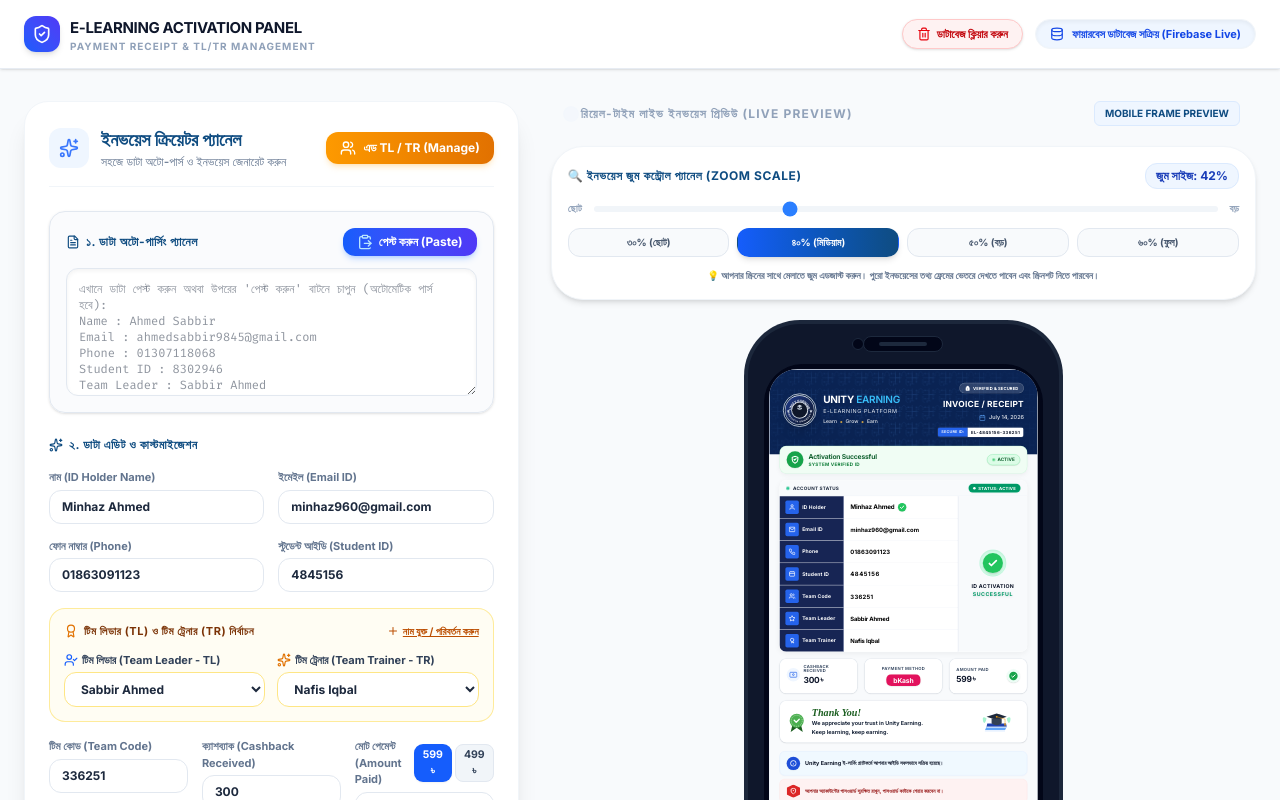
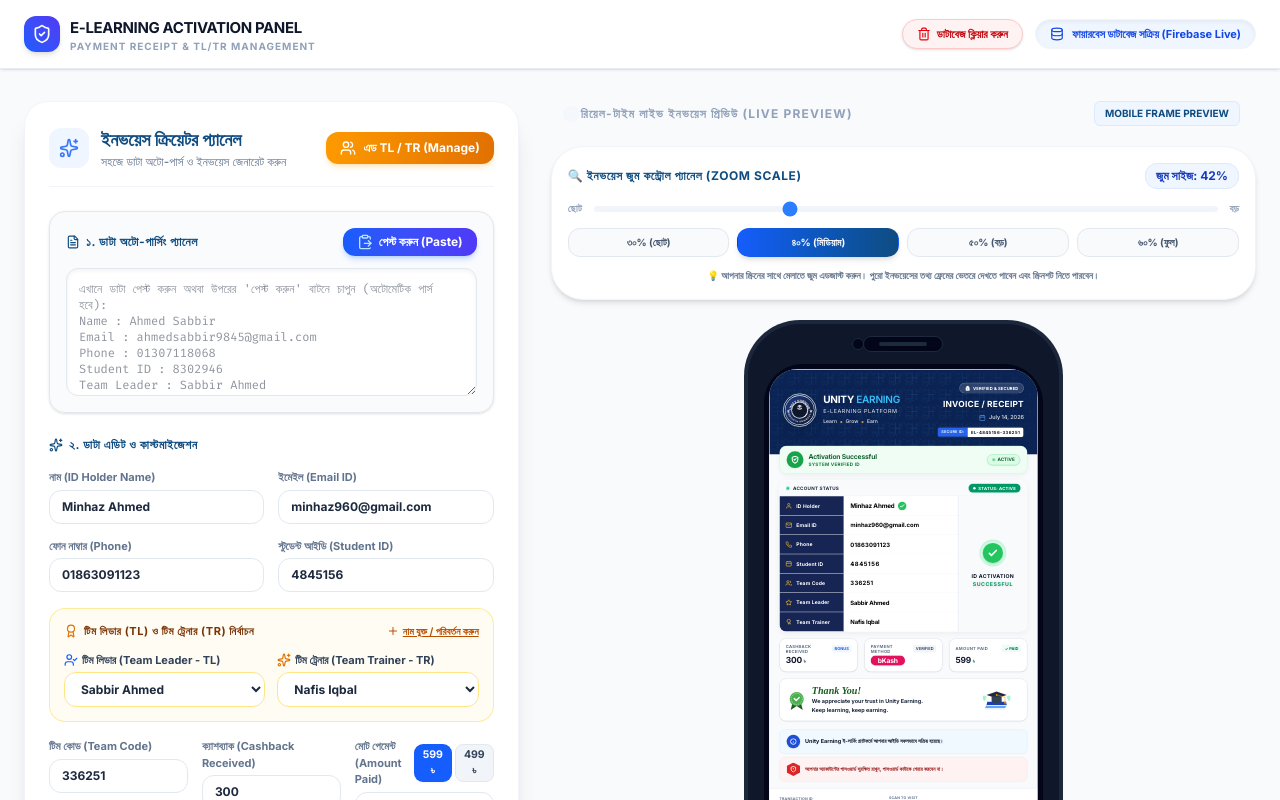
Before and after one commit to learninghubbd2126509574-ai/invoice, a React (Vite) app: page / in a window 1280 px wide. Shown: the top 800 px of the page. Built offline with nearby package versions, Linux system fonts and the light colour scheme; a web font is replaced by a local one.

Commit message:
style: update ID holder icon in InvoicePreview
Replace the user icon with a simplified, amber-colored version to improve visual consistency and layout within the invoice details block.

```diff
--- a/src/components/InvoicePreview.tsx
+++ b/src/components/InvoicePreview.tsx
@@ -226,13 +226,11 @@
 
             {/* Row 1: ID Holder (Name) */}
             <div className="flex min-h-[46px] border-b border-slate-200">
-              <div className="w-[36%] bg-[#172554] px-3.5 py-2.5 flex items-center gap-2 border-r border-blue-900/40">
-                <div className="w-8 h-8 rounded-sm bg-[#2563eb] flex items-center justify-center shadow-sm">
-                  <svg viewBox="0 0 24 24" className="w-4 h-4 text-white fill-none stroke-current" strokeWidth="2.5">
+              <div className="w-[36%] bg-[#172554] px-3.5 py-2.5 flex items-center gap-2.5 border-r border-blue-900/40">
+                <svg viewBox="0 0 24 24" className="w-4 h-4 text-[#fbbf24] flex-shrink-0 fill-none stroke-current" strokeWidth="2.2">
                   <path d="M20 21v-2a4 4 0 00-4-4H8a4 4 0 00-4 4v2" />
                   <circle cx="12" cy="7" r="4" />
                 </svg>
-                </div>
                 <span className="text-[12px] font-bold tracking-wide text-white whitespace-nowrap">ID Holder</span>
               </div>
               <div className="w-[64%] bg-white px-4 py-2 flex items-center gap-2 overflow-hidden">
@@ -247,13 +245,11 @@
 
             {/* Row 2: Email */}
             <div className="flex min-h-[46px] border-b border-slate-200">
-              <div className="w-[36%] bg-[#172554] px-3.5 py-2.5 flex items-center gap-2 border-r border-blue-900/40">
-                <div className="w-8 h-8 rounded-sm bg-[#2563eb] flex items-center justify-center shadow-sm">
-                  <svg viewBox="0 0 24 24" className="w-4 h-4 text-white fill-none stroke-current" strokeWidth="2.5">
+              <div className="w-[36%] bg-[#172554] px-3.5 py-2.5 flex items-center gap-2.5 border-r border-blue-900/40">
+                <svg viewBox="0 0 24 24" className="w-4 h-4 text-[#fbbf24] flex-shrink-0 fill-none stroke-current" strokeWidth="2.2">
                   <path d="M4 4h16c1.1 0 2 .9 2 2v12c0 1.1-.9 2-2 2H4c-1.1 0-2-.9-2-2V6c0-1.1.9-2 2-2z" />
                   <polyline points="22,6 12,13 2,6" />
                 </svg>
-                </div>
                 <span className="text-[12px] font-bold tracking-wide text-white whitespace-nowrap">Email ID</span>
               </div>
               <div className="w-[64%] bg-white px-4 py-2 flex items-center overflow-hidden">
@@ -263,12 +259,10 @@
 
             {/* Row 3: Phone */}
             <div className="flex min-h-[46px] border-b border-slate-200">
-              <div className="w-[36%] bg-[#172554] px-3.5 py-2.5 flex items-center gap-2 border-r border-blue-900/40">
-                <div className="w-8 h-8 rounded-sm bg-[#2563eb] flex items-center justify-center shadow-sm">
-                  <svg viewBox="0 0 24 24" className="w-4 h-4 text-white fill-none stroke-current" strokeWidth="2.5">
+              <div className="w-[36%] bg-[#172554] px-3.5 py-2.5 flex items-center gap-2.5 border-r border-blue-900/40">
+                <svg viewBox="0 0 24 24" className="w-4 h-4 text-[#fbbf24] flex-shrink-0 fill-none stroke-current" strokeWidth="2.2">
                   <path d="M22 16.92v3a2 2 0 01-2.18 2 19.79 19.79 0 01-8.63-3.07 19.5 19.5 0 01-6-6 19.79 19.79 0 01-3.07-8.67A2 2 0 014.11 2h3a2 2 0 012 1.72 12.84 12.84 0 00.7 2.81 2 2 0 01-.45 2.11L8.09 9.91a16 16 0 006 6l1.27-1.27a2 2 0 012.11-.45 12.84 12.84 0 002.81.7A2 2 0 0122 16.92z" />
                 </svg>
-                </div>
                 <span className="text-[12px] font-bold tracking-wide text-white whitespace-nowrap">Phone</span>
               </div>
               <div className="w-[64%] bg-white px-4 py-2 flex items-center">
@@ -278,15 +272,13 @@
 
             {/* Row 4: Student ID */}
             <div className="flex min-h-[46px] border-b border-slate-200">
-              <div className="w-[36%] bg-[#172554] px-3.5 py-2.5 flex items-center gap-2 border-r border-blue-900/40">
-                <div className="w-8 h-8 rounded-sm bg-[#2563eb] flex items-center justify-center shadow-sm">
-                  <svg viewBox="0 0 24 24" className="w-4 h-4 text-white fill-none stroke-current" strokeWidth="2.5">
+              <div className="w-[36%] bg-[#172554] px-3.5 py-2.5 flex items-center gap-2.5 border-r border-blue-900/40">
+                <svg viewBox="0 0 24 24" className="w-4 h-4 text-[#fbbf24] flex-shrink-0 fill-none stroke-current" strokeWidth="2.2">
                   <rect x="3" y="4" width="18" height="16" rx="2" ry="2" />
                   <line x1="16" y1="2" x2="16" y2="4" />
                   <line x1="8" y1="2" x2="8" y2="4" />
                   <line x1="3" y1="10" x2="21" y2="10" />
                 </svg>
-                </div>
                 <span className="text-[12px] font-bold tracking-wide text-white whitespace-nowrap">Student ID</span>
               </div>
               <div className="w-[64%] bg-white px-4 py-2 flex items-center">
@@ -296,15 +288,13 @@
 
             {/* Row 5: Team Code */}
             <div className="flex min-h-[46px] border-b border-slate-200">
-              <div className="w-[36%] bg-[#172554] px-3.5 py-2.5 flex items-center gap-2 border-r border-blue-900/40">
-                <div className="w-8 h-8 rounded-sm bg-[#2563eb] flex items-center justify-center shadow-sm">
-                  <svg viewBox="0 0 24 24" className="w-4 h-4 text-white fill-none stroke-current" strokeWidth="2.5">
+              <div className="w-[36%] bg-[#172554] px-3.5 py-2.5 flex items-center gap-2.5 border-r border-blue-900/40">
+                <svg viewBox="0 0 24 24" className="w-4 h-4 text-[#fbbf24] flex-shrink-0 fill-none stroke-current" strokeWidth="2.2">
                   <path d="M17 21v-2a4 4 0 00-4-4H5a4 4 0 00-4 4v2" />
                   <circle cx="9" cy="7" r="4" />
                   <path d="M23 21v-2a4 4 0 00-3-3.87" />
                   <path d="M16 3.13a4 4 0 010 7.75" />
                 </svg>
-                </div>
                 <span className="text-[12px] font-bold tracking-wide text-white whitespace-nowrap">Team Code</span>
               </div>
               <div className="w-[64%] bg-white px-4 py-2 flex items-center">
@@ -314,12 +304,10 @@
 
             {/* Row 6: Team Leader (TL) */}
             <div className="flex min-h-[46px] border-b border-slate-200">
-              <div className="w-[36%] bg-[#172554] px-3.5 py-2.5 flex items-center gap-2 border-r border-blue-900/40">
-                <div className="w-8 h-8 rounded-sm bg-[#2563eb] flex items-center justify-center shadow-sm">
-                  <svg viewBox="0 0 24 24" className="w-4 h-4 text-white fill-none stroke-current" strokeWidth="2.5">
+              <div className="w-[36%] bg-[#172554] px-3.5 py-2.5 flex items-center gap-2.5 border-r border-blue-900/40">
+                <svg viewBox="0 0 24 24" className="w-4 h-4 text-[#fbbf24] flex-shrink-0 fill-none stroke-current" strokeWidth="2.2">
                   <polygon points="12 2 15.09 8.26 22 9.27 17 14.14 18.18 21.02 12 17.77 5.82 21.02 7 14.14 2 9.27 8.91 8.26 12 2" />
                 </svg>
-                </div>
                 <span className="text-[12px] font-bold tracking-wide text-white whitespace-nowrap">Team Leader</span>
               </div>
               <div className="w-[64%] bg-white px-4 py-2 flex items-center">
@@ -329,13 +317,11 @@
 
             {/* Row 7: Team Trainer (TR) */}
             <div className="flex min-h-[46px]">
-              <div className="w-[36%] bg-[#172554] px-3.5 py-2.5 flex items-center gap-2 border-r border-blue-900/40">
-                <div className="w-8 h-8 rounded-sm bg-[#2563eb] flex items-center justify-center shadow-sm">
-                  <svg viewBox="0 0 24 24" className="w-4 h-4 text-white fill-none stroke-current" strokeWidth="2.5">
+              <div className="w-[36%] bg-[#172554] px-3.5 py-2.5 flex items-center gap-2.5 border-r border-blue-900/40">
+                <svg viewBox="0 0 24 24" className="w-4 h-4 text-[#fbbf24] flex-shrink-0 fill-none stroke-current" strokeWidth="2.2">
                   <path d="M12 15l-2 5l4-2l4 2l-2-5" />
                   <circle cx="12" cy="9" r="6" />
                 </svg>
-                </div>
                 <span className="text-[12px] font-bold tracking-wide text-white whitespace-nowrap">Team Trainer</span>
               </div>
               <div className="w-[64%] bg-white px-4 py-2 flex items-center">
@@ -373,52 +359,53 @@
         {/* 4. FINANCIAL SUMMARY PANEL (Cashback, Payment Method, Amount Paid) */}
         <div className="flex gap-4">
           {/* Card 1: Cashback */}
-          <div className="flex-1 bg-white rounded-[1rem] p-3 flex flex-col items-center justify-center border border-slate-200/90 shadow-sm">
-            <div className="flex items-center gap-2 mb-1.5 z-10 w-full justify-start pl-1">
-              <div className="w-8 h-8 rounded-full bg-blue-50 flex items-center justify-center flex-shrink-0">
-                <svg viewBox="0 0 24 24" className="w-5 h-5 text-[#2563eb] fill-none stroke-current" strokeWidth="2">
-                  <rect x="2" y="5" width="20" height="14" rx="2" ry="2" />
-                  <line x1="12" y1="17" x2="12" y2="17" />
-                  <path d="M12 9a2.5 2.5 0 1 0 0 5 2.5 2.5 0 1 0 0-5z" />
-                </svg>
-              </div>
-              <div className="flex flex-col">
-                <span className="text-slate-600 text-[10px] font-black tracking-wider uppercase leading-none">
+          <div className="flex-1 bg-white rounded-[1rem] p-3.5 h-[80px] flex flex-col justify-between border border-slate-200/90 shadow-sm">
+            <div className="flex items-center justify-between w-full">
+              <span className="text-slate-500 text-[10px] font-black tracking-wider uppercase leading-none">
                 CASHBACK RECEIVED
               </span>
-                <span className="text-slate-900 text-xl font-black font-sans mt-1 tracking-tight flex items-center leading-none">
-                  {cashback} <span className="text-lg ml-0.5 font-bold">৳</span>
+              <span className="text-[9.5px] font-extrabold text-blue-600 bg-blue-50 px-1.5 py-0.5 rounded">
+                BONUS
               </span>
             </div>
+            <div className="flex items-baseline">
+              <span className="text-slate-900 text-xl font-black font-sans tracking-tight leading-none">
+                {cashback}
+              </span>
+              <span className="text-sm font-bold text-slate-700 ml-1">৳</span>
             </div>
           </div>
 
           {/* Card 2: Payment Method */}
-          <div className="flex-1 bg-white rounded-[1rem] p-3 flex flex-col items-center justify-center border border-slate-200/90 shadow-sm">
-            <span className="text-slate-600 text-[10px] font-black tracking-wider uppercase mb-1 z-10 text-center">
+          <div className="flex-1 bg-white rounded-[1rem] p-3.5 h-[80px] flex flex-col justify-between border border-slate-200/90 shadow-sm">
+            <div className="flex items-center justify-between w-full">
+              <span className="text-slate-500 text-[10px] font-black tracking-wider uppercase leading-none">
                 PAYMENT METHOD
               </span>
-            <div className="flex justify-center items-center h-8 w-full z-10">
-              <PaymentMethodLogo method={paymentMethod} className="h-7 object-contain" />
+              <span className="text-[9.5px] font-extrabold text-slate-600 bg-slate-100 px-1.5 py-0.5 rounded">
+                VERIFIED
+              </span>
+            </div>
+            <div className="flex items-center h-6">
+              <PaymentMethodLogo method={paymentMethod} className="h-6 max-h-6 object-contain" />
             </div>
           </div>
 
           {/* Card 3: Amount Paid */}
-          <div className="flex-1 bg-white rounded-[1rem] p-3 flex items-center justify-between border border-slate-200/90 shadow-sm">
-            <div className="flex flex-col z-10 pl-1">
-              <span className="text-slate-600 text-[10px] font-black tracking-wider uppercase leading-none">
+          <div className="flex-1 bg-white rounded-[1rem] p-3.5 h-[80px] flex flex-col justify-between border border-slate-200/90 shadow-sm">
+            <div className="flex items-center justify-between w-full">
+              <span className="text-slate-500 text-[10px] font-black tracking-wider uppercase leading-none">
                 AMOUNT PAID
               </span>
-              <span className="text-slate-900 text-xl font-black font-sans mt-1 tracking-tight flex items-center leading-none">
-                {amountPaid} <span className="text-lg ml-0.5 font-bold">৳</span>
+              <span className="text-[9.5px] font-extrabold text-emerald-700 bg-emerald-50 px-1.5 py-0.5 rounded flex items-center gap-0.5">
+                ✓ PAID
               </span>
             </div>
-            <div className="w-8 h-8 rounded-full bg-emerald-50 flex items-center justify-center z-10 mr-1 shadow-sm">
-              <div className="w-5 h-5 rounded-full bg-[#16a34a] flex items-center justify-center text-white">
-                <svg viewBox="0 0 24 24" className="w-3.5 h-3.5 fill-none stroke-current" strokeWidth="4">
-                  <polyline points="20 6 9 17 4 12" />
-                </svg>
-              </div>
+            <div className="flex items-baseline">
+              <span className="text-slate-900 text-xl font-black font-sans tracking-tight leading-none text-emerald-700">
+                {amountPaid}
+              </span>
+              <span className="text-sm font-bold text-emerald-700 ml-1">৳</span>
             </div>
           </div>
         </div>
```
Lines whose indentation alone changed are shown as unchanged.
